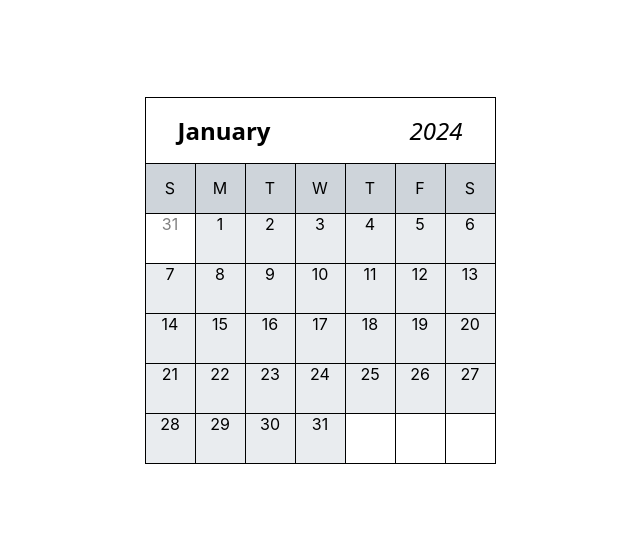
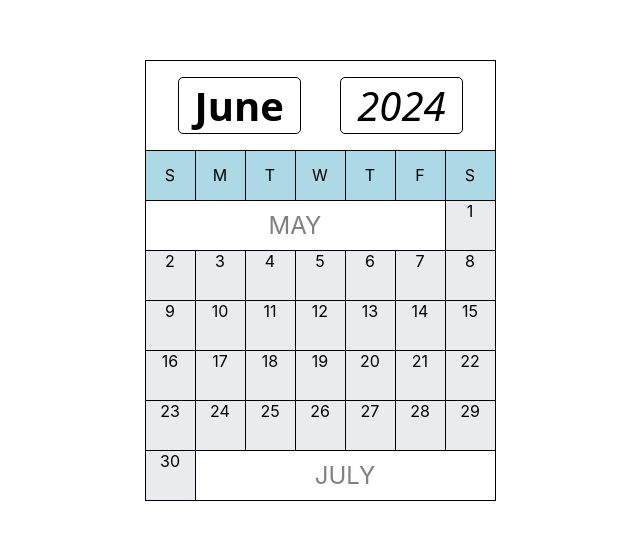
Before and after one commit to orion222/findatime, a React (Create React App) app: page / in a window 1280 px wide. Shown: the part 120-660 px from the top of the page, without its empty margins (320-960 px from the left). Built offline with nearby package versions, Linux system fonts and the light colour scheme.

Commit message:
made functional calendar

```diff
--- a/package.json
+++ b/package.json
@@ -8,6 +8,7 @@
     "@testing-library/user-event": "^13.5.0",
     "react": "^18.3.1",
     "react-dom": "^18.3.1",
+    "react-router-dom": "^6.24.0",
     "react-scripts": "5.0.1",
     "web-vitals": "^2.1.4"
   },
--- a/src/App.js
+++ b/src/App.js
@@ -1,13 +1,13 @@
-import logo from './logo.svg';
+import {BrowserRouter, Routes, Route} from 'react-router-dom'
 import "./styles/Landing.css"
-
-import Calendar from "./components/Calendar"
+import Landing from "./components/Landing"
 function App() {
   return (
-    <div className = "center container">
-      <Calendar month = {1} year = {2024}/>
-    </div>
-
+    <BrowserRouter>
+      <Routes>
+        <Route path = "/" element={<Landing/>}/>
+      </Routes>
+    </BrowserRouter>
   );
 }
 
--- a/src/components/Calendar.js
+++ b/src/components/Calendar.js
@@ -1,53 +1,16 @@
 import "../styles/Calendar.css";
-
+import { useMemo } from "react";
 /**
  * Returns a calendar.
  *
  * Expects the following parameters to be passed in through props
- * @param {int} month (1 to 12)
+ * @param {int} month (0 to 11)
  * @param {int} year
  * @returns <Calendar/>
  */
 
 export default function Calendar(props) {
-  const makeCalendar = () => {
-    const date = new Date(props.year, props.month - 1, 1);
-    let ret = [];
-    let weeks = ["S", "M", "T", "W", "T", "F", "S"];
-    // day of week headers
-    for (const day of weeks)
-      ret.push(
-        <div className="calendar-dayofweek calendar-cell center"> {day} </div>
-      );
-
-    // days of previous month
-    let t = new Date(props.year, props.month, 0).getDate();
-    let n = date.getDay();
-    console.log(n);
-    for (let i = 0; i < n; i++)
-      ret.push(
-        <div
-          className="calendar-cell calendar-date-inactive"
-          dow={i}
-          day={t - n + 1 + i}
-          month={((props.month - 2) % 12) + 1}
-        >
-          {t - n + 1 + i}
-        </div>
-      );
-
-    // days of the current month
-    for (let i = 1; i <= t; i++)
-      ret.push(<div className="calendar-date calendar-cell"> {i} </div>);
-
-    // fill in the rest of the calendar
-    let k = 7 - (ret.length % 7);
-    for (let i = 1; i <= k; i++)
-      ret.push(<div className="calendar-cell"></div>);
-
-    return ret;
-  };
-  let months = [
+  const months = [
     "January",
     "February",
     "March",
@@ -61,13 +24,92 @@ export default function Calendar(props) {
     "November",
     "December",
   ];
+
+  const makeCalendar = () => {
+    const date = new Date(props.year, props.month, 1);
+    let ret = [];
+    let weeks = ["S", "M", "T", "W", "T", "F", "S"];
+    let n = date.getDay();
+    let t = new Date(props.year, props.month + 1, 0).getDate();
+    let k = 7 - ((t + n) % 7);
+
+    console.log(props.month);
+    console.log(mod(props.month - 1, 12));
+    // day of week headers
+    for (const day of weeks)
+      ret.push(
+        <div className="calendar-dayofweek calendar-cell center"> {day} </div>
+      );
+    if (n > 0)
+      ret.push(
+        <div
+          className="calendar-date-inactive center"
+          style={{ gridColumn: `span ${n}` }}
+          onClick={() => {
+            if (props.month == 0){
+              props.setArgs({
+                month: 11,
+                year: props.year - 1
+              })
+            }
+            else props.setArgs({
+              month: props.month - 1,
+              year: props.year
+            })
+          }}
+        >
+          {n < 3
+            ? months[mod(props.month - 1, 12)].substring(0, 3).toUpperCase()
+            : months[mod(props.month - 1, 12)].toUpperCase()}
+        </div>
+      );
+
+    // days of the current month
+    for (let i = 1; i <= t; i++)
+      ret.push(<div className="calendar-date calendar-cell"> {i} </div>);
+
+    // fill in the rest of the calendar with blanks
+    ret.push(
+      <div
+        className="calendar-date-inactive center"
+        style={{ gridColumn: `span ${k}` }}
+        onClick={() => {
+          if (props.month == 11){
+            props.setArgs({
+              month: 0,
+              year: props.year + 1
+            })
+          }
+          else props.setArgs({
+            month: props.month + 1,
+            year: props.year
+          })
+        }}
+      >
+        {k < 3
+          ? months[(props.month + 1) % 12].substring(0, 3).toUpperCase()
+          : months[(props.month + 1) % 12].toUpperCase()}
+      </div>
+    );
+
+    return ret;
+  };
+  // only need to recompute the calendar if the month / year changes
+  const calendar = useMemo(() => makeCalendar(), [props.month, props.year]);
   return (
     <div className="calendar-container">
       <div className="calendar-header">
-        <div className="calendar-month">{months[props.month - 1]}</div>
-        <div className="calendar-year">{props.year}</div>
+        <div className="calendar-month calendar-header-item">
+          {months[props.month]}
+        </div>
+        <div className="calendar-year calendar-header-item">{props.year}</div>
       </div>
-      <div className="calendar-grid">{makeCalendar()}</div>
+      <div className="calendar-grid">{calendar}</div>
     </div>
   );
 }
+
+// for some reason, javascript mod is not well defined for negatives
+function mod(n, m) {
+  return ((n % m) + m) % m;
+}
--- /dev/null
+++ b/src/components/Landing.js
@@ -0,0 +1,15 @@
+import Calendar from "./Calendar"
+import { useState } from 'react'
+export default function Landing(){
+    const today = new Date();
+
+    const [args, setArgs] = useState({
+      month: today.getMonth(),
+      year: today.getFullYear()
+    })
+    return (
+        <div className = "center container">
+        <Calendar month = {args.month} year = {args.year} setArgs = {setArgs} />
+      </div>
+    )
+}
--- a/src/styles/Calendar.css
+++ b/src/styles/Calendar.css
@@ -10,6 +10,9 @@
 
 .calendar-date-inactive{
     color: grey;
+    border-bottom: 1px solid black;
+    border-right: 1px solid black;
+    font-size: 3vmin;
 }
 
 .calendar-cell{
@@ -26,7 +29,7 @@
 
 
 .calendar-dayofweek{
-    background-color: #ced4da;
+    background-color: lightblue;
 }
 .calendar-date:hover, .calendar-date-inactive:hover{
     cursor: pointer;
@@ -53,10 +56,17 @@
 
 .calendar-month{
     font-weight: bold;
-    font-size: 3vmin;
+}
+
+.calendar-header-item{
+    font-size: 5vmin;
+    display: flex;
+    border-radius: 5px;
+    border: 1px solid black;
+    padding: 0 1rem;
+    cursor: pointer;
 }
 
 .calendar-year{
     font-style: italic;
-    font-size: 3vmin;
 }
```
Also changed, not shown: 1 other file (tests, documents, lock files or other folders).
